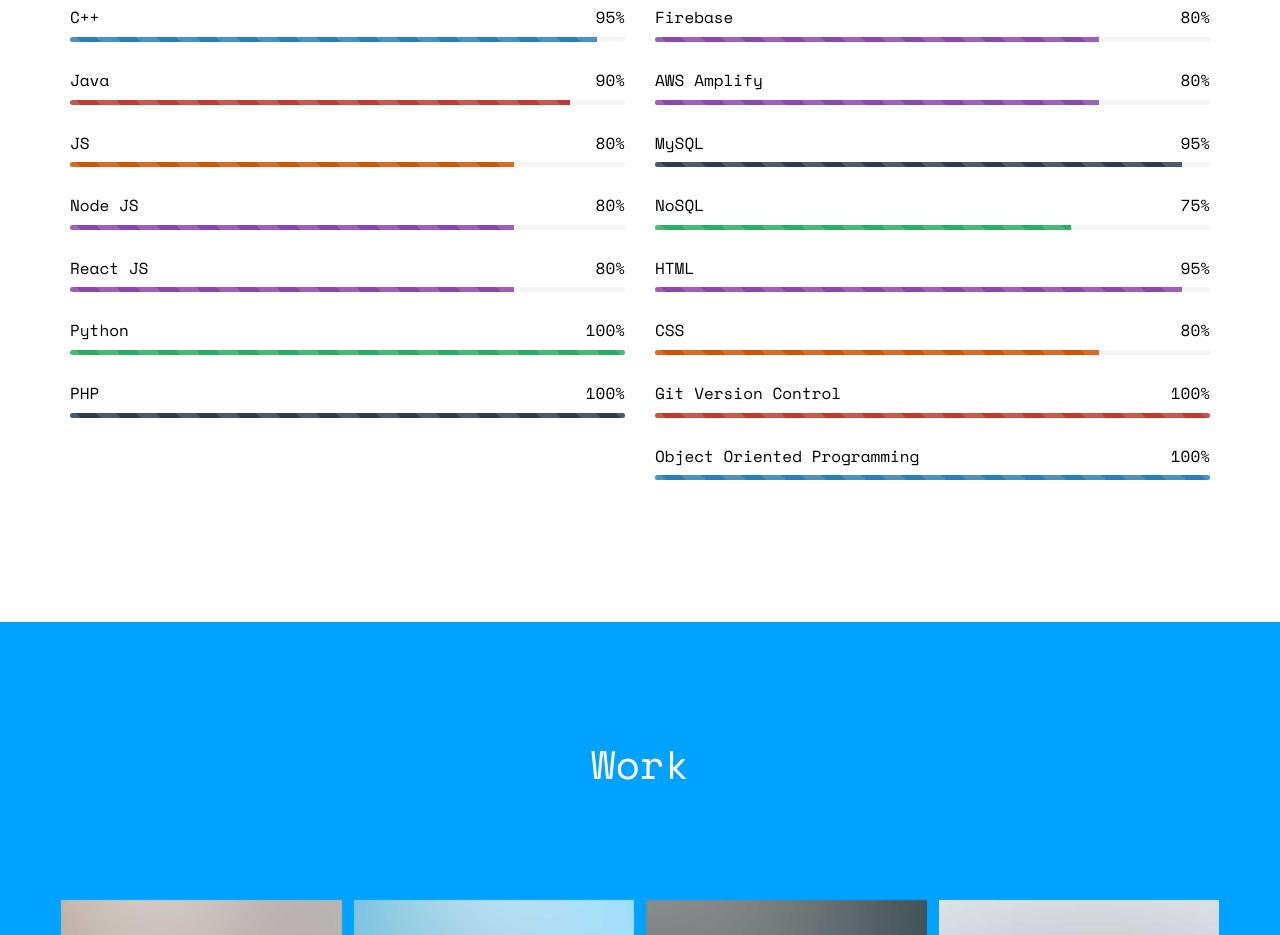
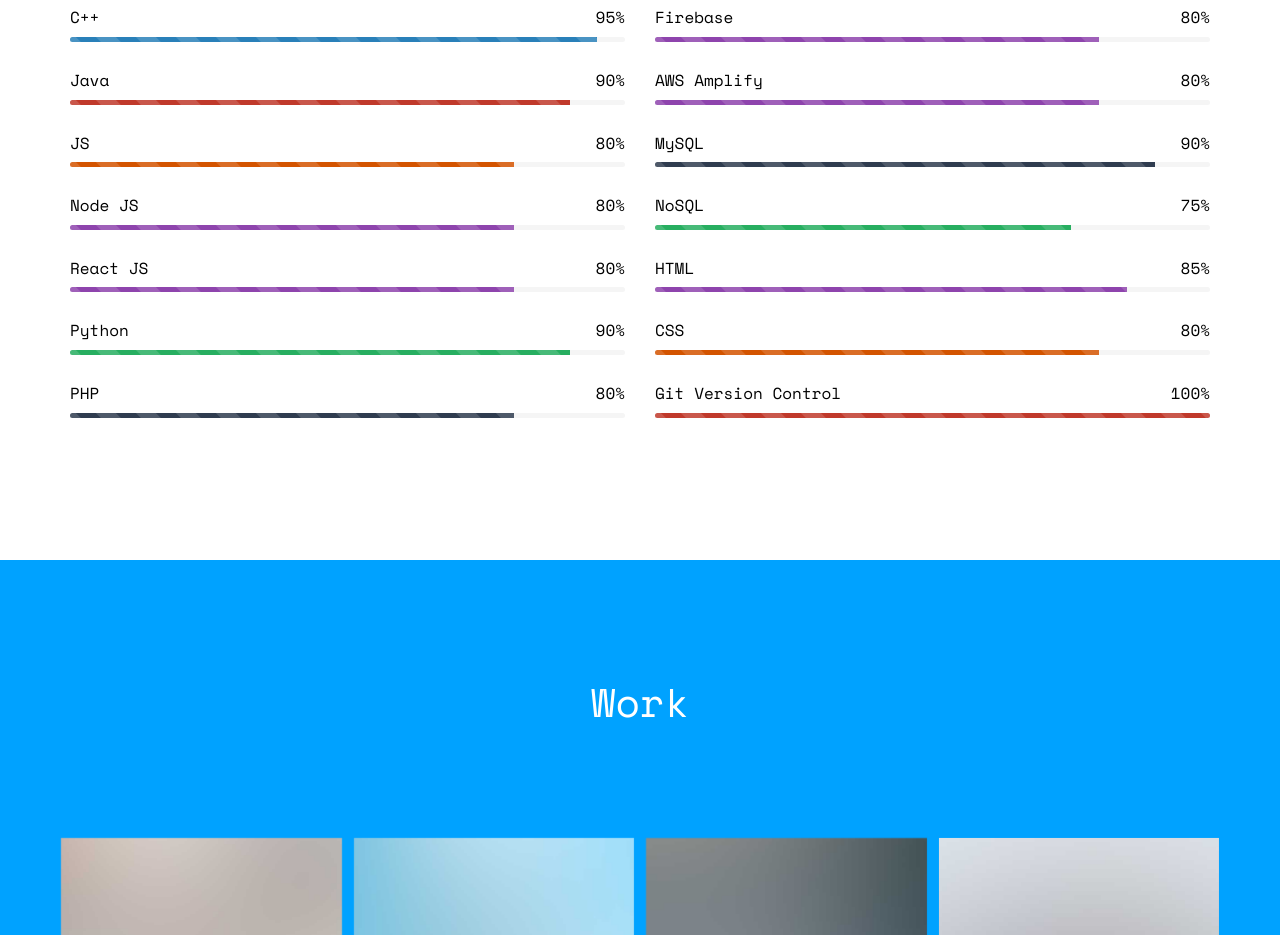
Before and after one commit to ryhiltabrand/ryhiltabrand.github.io, a plain HTML site: page index.html in a window 1280 px wide. Shown: the part 4140-5075 px from the top of the page. Drawn offline with nearby package versions, Linux system fonts and the light colour scheme; some packages are replaced by stand-ins of ours; no server answers; files whose address does not match are found by name.

Commit message:
skills update

```diff
--- a/index.html
+++ b/index.html
@@ -392,18 +392,18 @@
 							</div>
 						</div>
 						<div class="progress-wrap">
-							<h3><span class="name-left">Python</span><span class="value-right">100%</span></h3>
+							<h3><span class="name-left">Python</span><span class="value-right">90%</span></h3>
 							<div class="progress">
 								<div class="progress-bar progress-bar-5 progress-bar-striped active" role="progressbar"
-									aria-valuenow="90" aria-valuemin="0" aria-valuemax="100" style="width:100%">
+									aria-valuenow="90" aria-valuemin="0" aria-valuemax="100" style="width:90%">
 								</div>
 							</div>
 						</div>
 						<div class="progress-wrap">
-							<h3><span class="name-left">PHP</span><span class="value-right">100%</span></h3>
+							<h3><span class="name-left">PHP</span><span class="value-right">80%</span></h3>
 							<div class="progress">
 								<div class="progress-bar progress-bar-6 progress-bar-striped active" role="progressbar"
-									aria-valuenow="80" aria-valuemin="0" aria-valuemax="100" style="width:100%">
+									aria-valuenow="80" aria-valuemin="0" aria-valuemax="100" style="width:80%">
 								</div>
 							</div>
 						</div>
@@ -430,10 +430,10 @@
 						</div>
 					</div>
 						<div class="progress-wrap">
-							<h3><span class="name-left">MySQL</span><span class="value-right">95%</span></h3>
+							<h3><span class="name-left">MySQL</span><span class="value-right">90%</span></h3>
 							<div class="progress">
 								<div class="progress-bar progress-bar-6 progress-bar-striped active" role="progressbar"
-									aria-valuenow="85" aria-valuemin="0" aria-valuemax="100" style="width:95%">
+									aria-valuenow="85" aria-valuemin="0" aria-valuemax="100" style="width:90%">
 								</div>
 							</div>
 						</div>
@@ -446,10 +446,10 @@
 							</div>
 						</div>
 						<div class="progress-wrap">
-							<h3><span class="name-left">HTML</span><span class="value-right">95%</span></h3>
+							<h3><span class="name-left">HTML</span><span class="value-right">85%</span></h3>
 							<div class="progress">
 								<div class="progress-bar progress-bar-4 progress-bar-striped active" role="progressbar"
-									aria-valuenow="100" aria-valuemin="0" aria-valuemax="100" style="width:95%">
+									aria-valuenow="100" aria-valuemin="0" aria-valuemax="100" style="width:85%">
 								</div>
 							</div>
 						</div>
@@ -469,14 +469,7 @@
 								</div>
 							</div>
 						</div>
-						<div class="progress-wrap">
-							<h3><span class="name-left">Object Oriented Programming</span><span class="value-right">100%</span></h3>
-							<div class="progress">
-								<div class="progress-bar progress-bar-1 progress-bar-striped active" role="progressbar"
-									aria-valuenow="100" aria-valuemin="0" aria-valuemax="100" style="width:100%">
-								</div>
-							</div>
-						</div>
+
 					</div>
 				</div>
 			</div>
```
Also changed, not shown: 1 other file.
